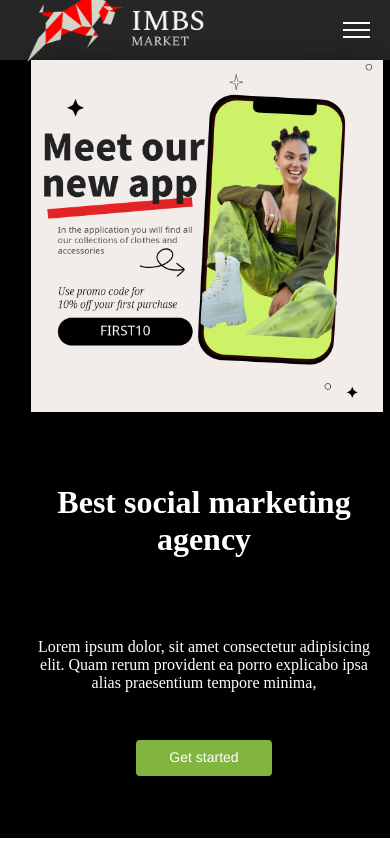
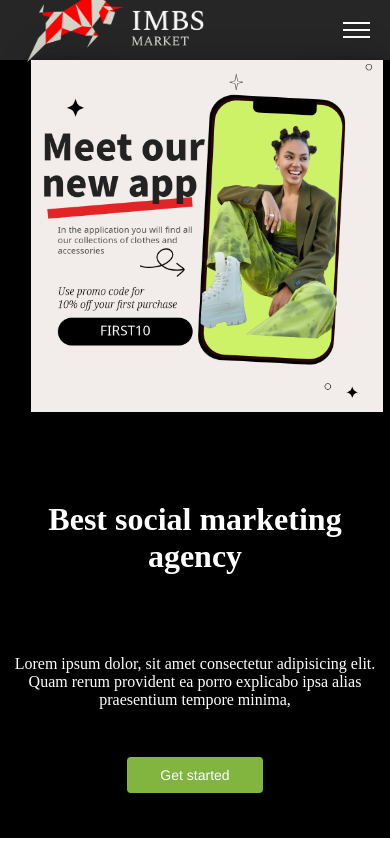
Before and after one commit to AmanReja/react-project1, a React (Vite) app: page / in a window 390 px wide. Built offline with nearby package versions, Linux system fonts and the light colour scheme; a web font is replaced by a local one.

Commit message:
fixed lag

```diff
--- a/src/components/MiddleContent.css
+++ b/src/components/MiddleContent.css
@@ -88,19 +88,21 @@
 
 
   .hedline-container p{
-    padding: 2rem 4rem;
+    padding: 2rem 2rem;
     text-align: center;
   }
   .hedline-container h1{
     font-size: 2rem;
     color: #FFF;
-    padding: 2rem 4rem;
+    padding: 2rem 2rem;
     text-align: center;
   }
   .hedline-container{
     align-items: center;
     gap: 1rem;
     justify-content: center;
+    padding: 2rem 2rem;
+
   }
 
   /* .aman{
@@ -111,6 +113,7 @@
   .banner-container{
     display: flex;
     flex-direction: column;
+    align-content: center;
   }
 
 }
```
